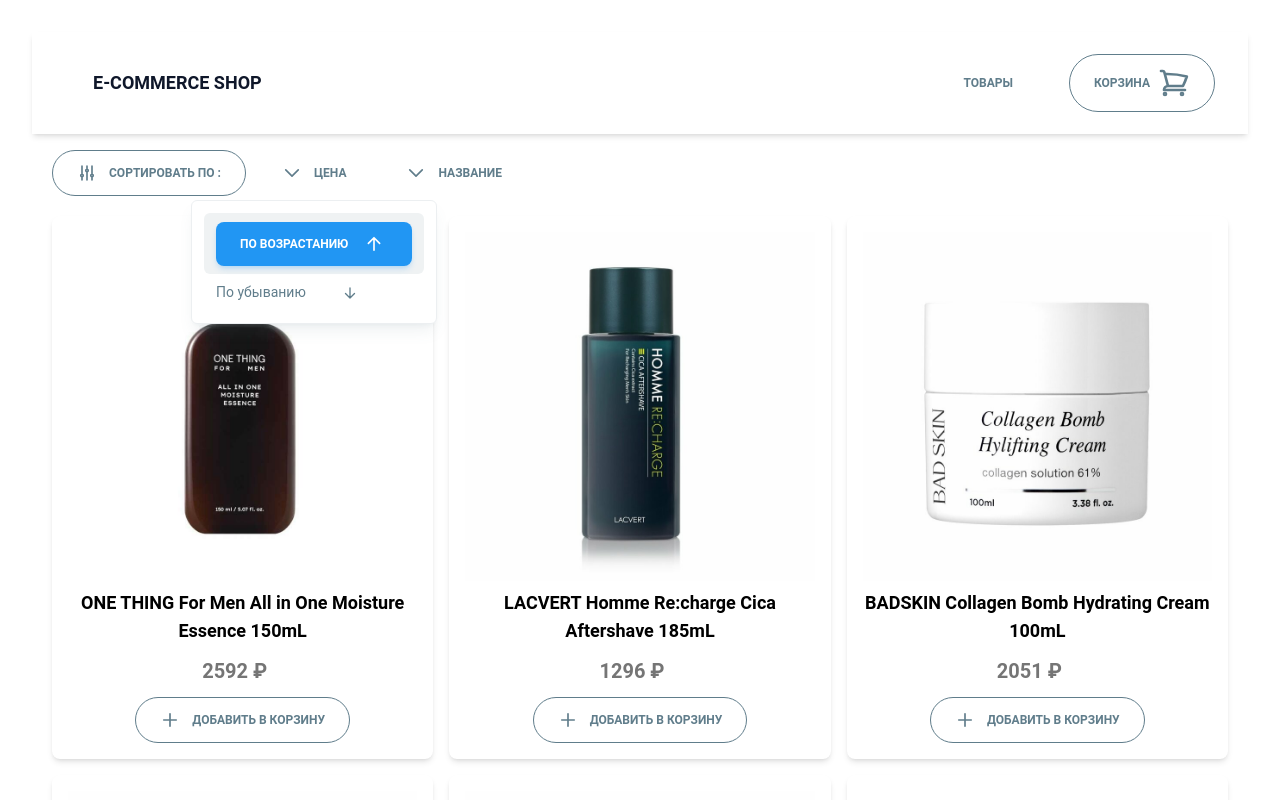
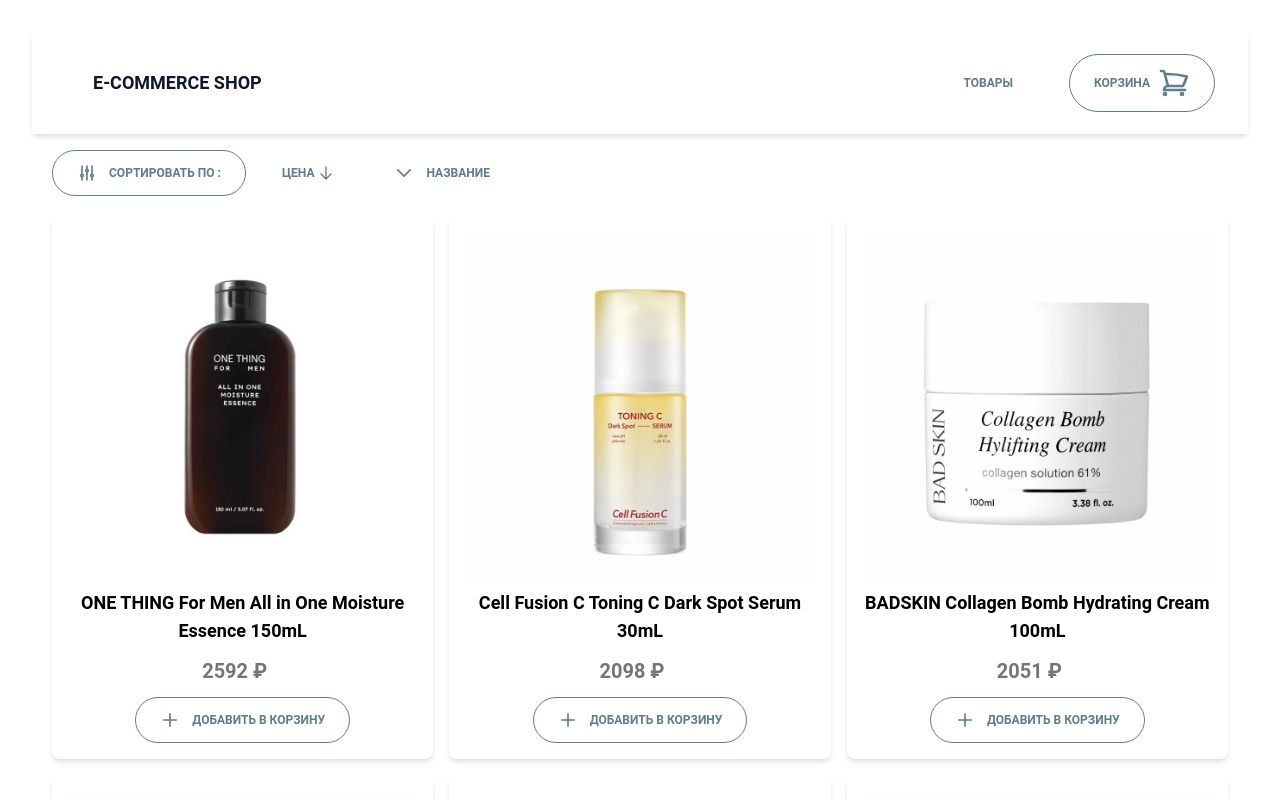
Before and after one commit to DyingInAMinor/spa-e-commerce-website, a React (Vite) app: page / in a window 1280 px wide. Both pictures are taken after a click on the button "ЦЕНА". Shown: the top 800 px of the page. Built offline with nearby package versions, Linux system fonts and the light colour scheme.

Commit message:
sorting functionality added

```diff
--- a/src/context/products-context.jsx
+++ b/src/context/products-context.jsx
@@ -12,6 +12,7 @@
 };
 
 export const ProductsContextProvider = (props) => {
+  const [productsGrid, setProductsGrid] = useState(PRODUCTS);
   const [cartItems, setCartItems] = useState(getDefaultCart);
 
   const getTotalCartAmount = () => {
@@ -37,6 +38,21 @@
     const sortedByPriceAscending = PRODUCTS.sort((a, b) =>
       a.price > b.price ? 1 : -1
     );
+    return sortedByPriceAscending;
+  };
+
+  const sortPrice = (type) => {
+    if (type === "asc") {
+      return setProductsGrid(
+        productsGrid.toSorted((a, b) => (a.price > b.price ? 1 : -1))
+      );
+    } else if (type === "desc") {
+      return setProductsGrid(
+        productsGrid.toSorted((a, b) => (a.price < b.price ? 1 : -1))
+      );
+    } else {
+      return "Invalid argument";
+    }
   };
 
   const contextValue = {
@@ -44,8 +60,9 @@
     addToCart,
     removeFromCart,
     getTotalCartAmount,
-    // sortedByPriceAscending,
-    sortPriceAscending,
+    // sortPriceAscending,
+    sortPrice,
+    productsGrid,
   };
   console.log(cartItems);
   return (
--- a/src/pages/products/products.jsx
+++ b/src/pages/products/products.jsx
@@ -15,17 +15,29 @@
 import {
   AdjustmentsVerticalIcon,
   ChevronDownIcon,
-  ArrowSmallDownIcon,
-  ArrowSmallUpIcon,
+  ArrowUpIcon,
+  ArrowDownIcon,
 } from "@heroicons/react/24/outline";
 
 export const SortingMenu = () => {
   const [isInputVisible, setIsInputVisible] = useState(false);
+  const [sortPriceType, setSortPriceType] = useState("asc");
   const toggleInputVisibility = () => {
     setIsInputVisible(!isInputVisible);
   };
 
-  const { sortPriceAscending } = useContext(ProductsContext);
+  const { sortPrice, productsGrid } = useContext(ProductsContext);
+
+  const handleSort = () => {
+    if (sortPriceType === "asc") {
+      sortPrice("desc");
+      setSortPriceType("desc");
+    } else {
+      sortPrice("asc");
+      setSortPriceType("asc");
+    }
+    return 0;
+  };
 
   return (
     <div className="flex items-center gap-3 ml-5 mt-4">
@@ -38,39 +50,21 @@
         <AdjustmentsVerticalIcon strokeWidth={2} className="h-5 w-5" />{" "}
         Сортировать по :
       </Button>
-      <Menu placement="bottom">
-        <MenuHandler>
+
       <Button
         variant="text"
         color="blue-gray"
         ripple={false}
-            className="flex items-center gap-3 hover:bg-transparent active:bg-transparent"
+        className="flex items-center gap-1 hover:bg-transparent active:bg-transparent"
+        onClick={handleSort}
       >
-            <ChevronDownIcon strokeWidth={2} className="h-5 w-5" />
         Цена
+        {sortPriceType === "asc" ? (
+          <ArrowUpIcon strokeWidth={2} className="h-4 w-4" />
+        ) : (
+          <ArrowDownIcon strokeWidth={2} className="h-4 w-4" />
+        )}
       </Button>
-        </MenuHandler>
-        <MenuList>
-          <MenuItem className="flex items-center">
-            <Button
-              className="flex items-center gap-1"
-              onClick={sortPriceAscending}
-            >
-              По возрастанию
-              <ArrowSmallUpIcon strokeWidth={2} className="ml-3 mr-1 h-5 w-5" />
-            </Button>
-          </MenuItem>
-          <MenuItem className="flex items-center">
-            <div className="flex items-center gap-5 ">
-              По убыванию <br></br>
-              <ArrowSmallDownIcon
-                strokeWidth={2}
-                className="ml-4 mr-3 pr-1 h-5 w-5"
-              />{" "}
-            </div>
-          </MenuItem>
-        </MenuList>
-      </Menu>
 
       <Button
         variant="text"
@@ -99,24 +93,19 @@
           </div>
         )}
       </div>
-
-      {/* <Input
-        type="text"
-        placeholder="Enter input"
-        className="px-4 py-2 border border-blue-gray rounded-full focus:outline-none"
-      /> */}
     </div>
   );
 };
 
 export const Products = () => {
+  const { productsGrid } = useContext(ProductsContext);
   return (
     <div className="">
       <div className="flex flex-col justify-center mb-4">
         <SortingMenu />
       </div>
       <div className="grid grid-cols-1 sm:grid-cols-2 md:grid-cols-3 gap-4 pl-5 pr-5 mt-5">
-        {PRODUCTS.map((product, index) => (
+        {productsGrid.map((product, index) => (
           <Product key={index} data={product} />
         ))}
       </div>
```
Lines whose indentation alone changed are shown as unchanged.
